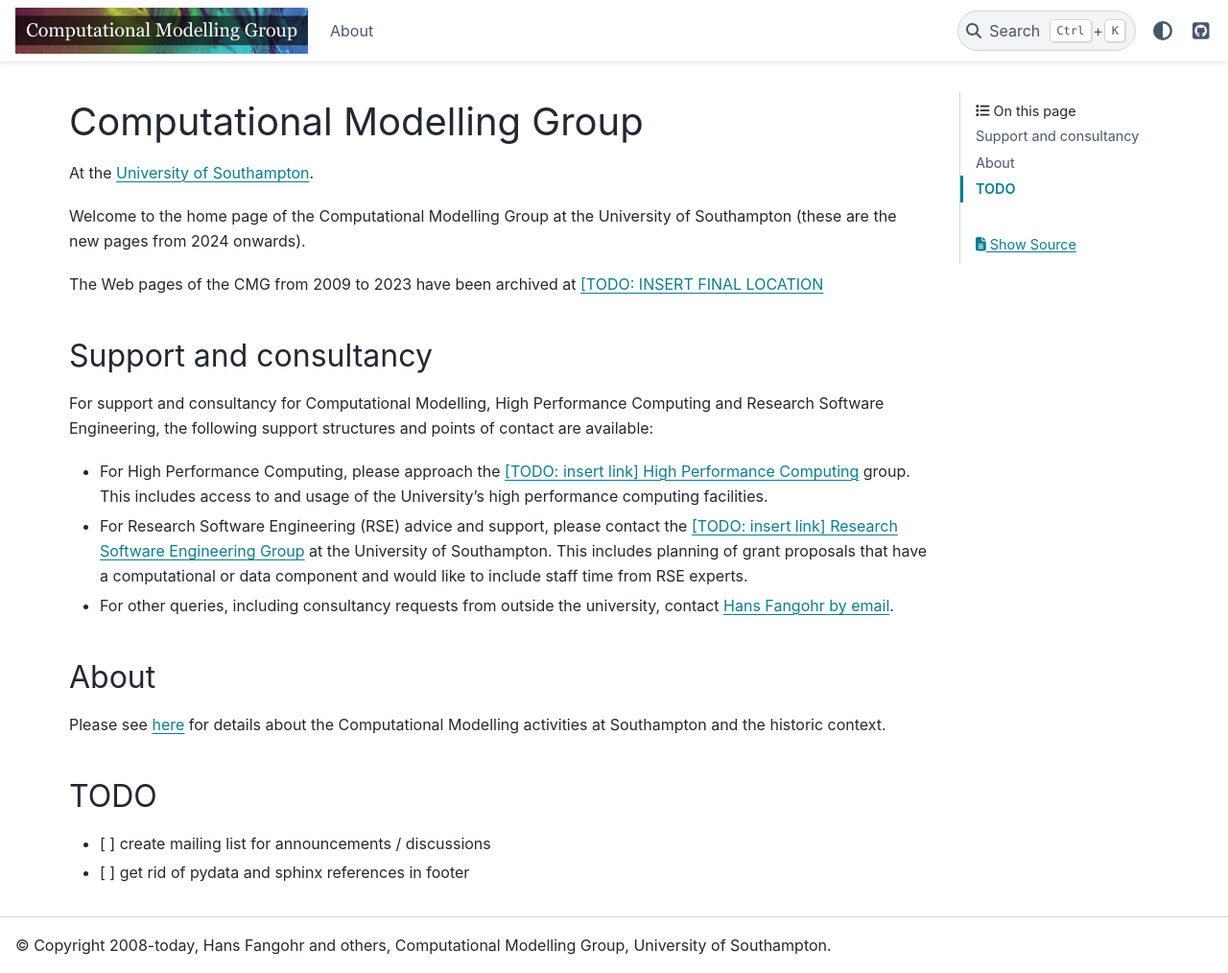
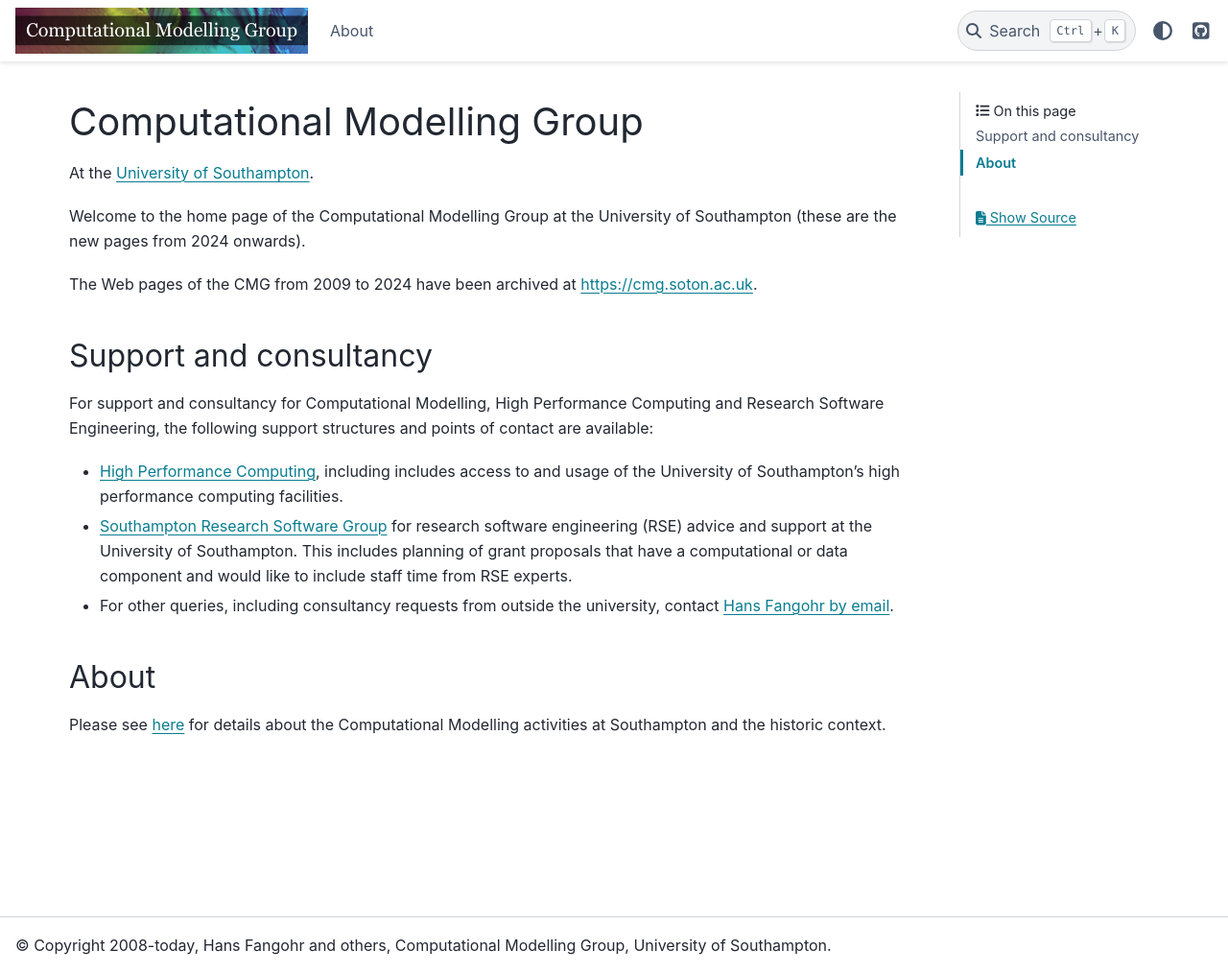
Before and after one commit to computational-modelling-group/computational-modelling-group.github.io, a Sphinx documentation site: the page built from source/index.rst, in a window 1280 px wide and 1014 px high. Shown: the whole window at 96% size. Built offline with Sphinx 7.4.7 and the PyData theme 0.15.4, drawn with Linux system fonts in a browser that asks for light colours.

Commit message:
fix urls

```diff
--- a/source/index.rst
+++ b/source/index.rst
@@ -1,8 +1,3 @@
-.. MaMMoS documentation master file, created by
-   sphinx-quickstart on Mon Oct  2 09:55:58 2023.
-   You can adapt this file completely to your liking, but it should at least
-   contain the root `toctree` directive.
-
 Computational Modelling Group
 =============================
 
@@ -18,8 +13,8 @@ At the `University of Southampton <https://www.southampton.ac.uk>`__.
 Welcome to the home page of the Computational Modelling Group at the University
 of Southampton (these are the new pages from 2024 onwards).
 
-The Web pages of the CMG from 2009 to 2023 have been archived at `[TODO: INSERT
-FINAL LOCATION <https://cmg.soton.ac.uk>`__
+The Web pages of the CMG from 2009 to 2024 have been archived at
+`https://cmg.soton.ac.uk <https://cmg.soton.ac.uk>`__.
 
 Support and consultancy
 -----------------------
@@ -28,29 +23,22 @@ For support and consultancy for Computational Modelling, High Performance
 Computing and Research Software Engineering, the following support structures
 and points of contact are available:
 
-- For High Performance Computing, please approach the `[TODO: insert link] High
-  Performance Computing <https://isolutions.soton.ac.uk/hpc>`__ group. This
-  includes access to and usage of the University's high performance computing
-  facilities.
+- `High Performance Computing <https://www.southampton.ac.uk/isolutions/staff/high-performance-computing.page>`__,
+  including includes access to and usage of the University of Southampton's high performance
+  computing facilities.
 
-- For Research Software Engineering (RSE) advice and support, please contact the
-  `[TODO: insert link] Research Software Engineering Group <https://rse.soton.ac.uk>`__ at the
-  University of Southampton. This includes planning of grant proposals that have
-  a computational or data component and would like to include staff time from
-  RSE experts.
+- `Southampton Research Software Group <https://rsgsoton.net/>`__ for research
+  software engineering (RSE) advice and support at the University of
+  Southampton. This includes planning of grant proposals that have a
+  computational or data component and would like to include staff time from RSE
+  experts.
 
 - For other queries, including consultancy requests from outside the university,
   contact `Hans Fangohr by email <mailto:fangohr@soton.ac.uk>`__.
+
 
 About
 -----
 
 Please see `here <about.html>`__ for details about the Computational Modelling
 activities at Southampton and the historic context.
-
-
-TODO
-----
-
-- [ ] create mailing list for announcements / discussions
-- [ ] get rid of pydata and sphinx references in footer
```
